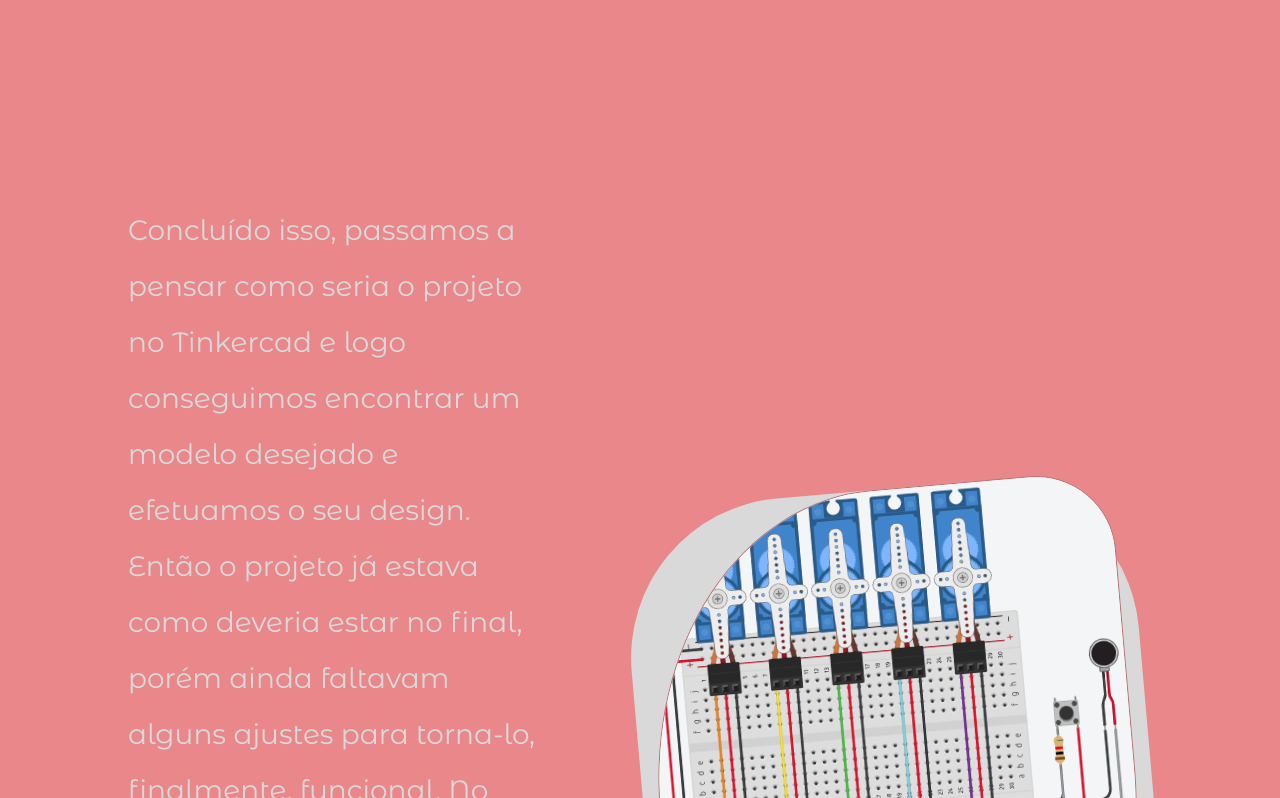
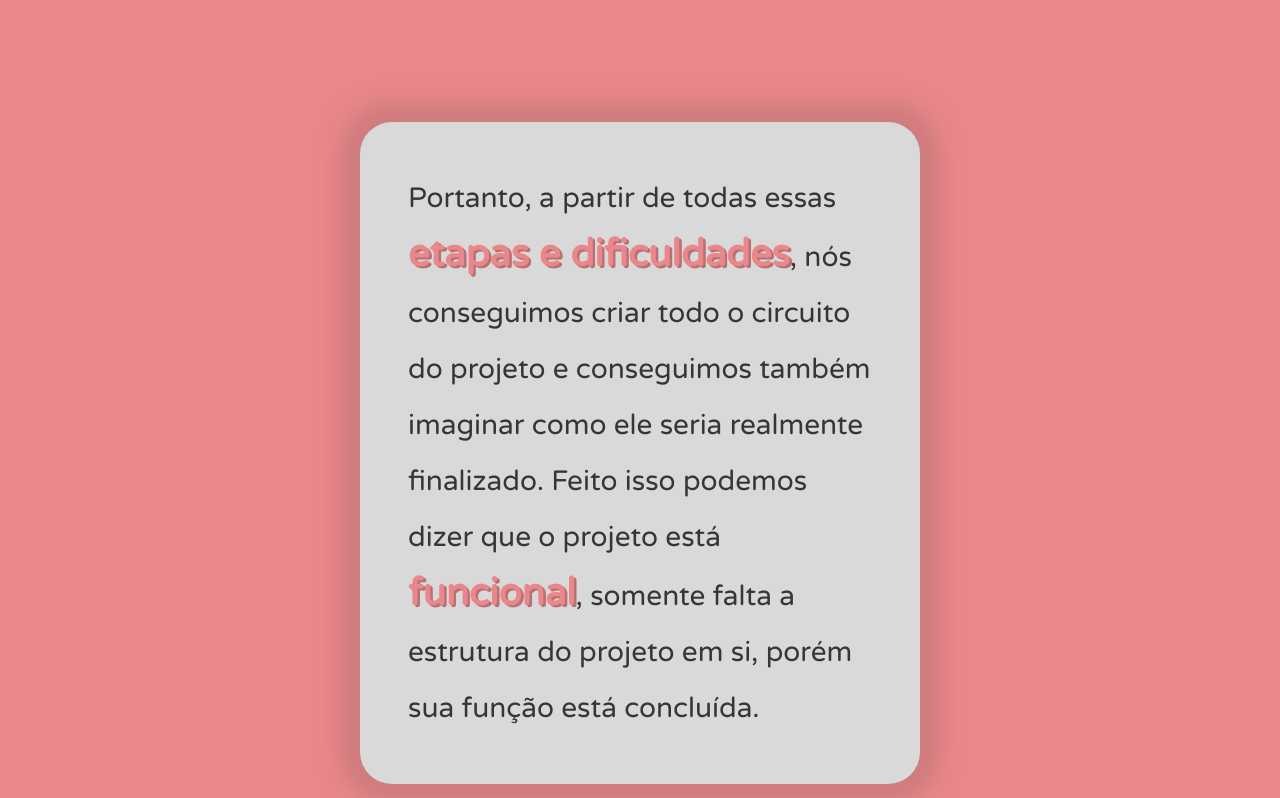
Before and after one commit to RafaelHDSV/Robotic-Hand, a plain HTML site: page templates/index.html in a window 1280 px wide. Shown: the part 7302-8100 px from the top of the page. Drawn offline with nearby package versions, Linux system fonts and the light colour scheme; files whose address does not match are found by name.

Commit message:
Update index.hmtl

```diff
--- a/templates/index.html
+++ b/templates/index.html
@@ -1,4 +1,3 @@
-<!-- FUNCIONOU -->
 <!DOCTYPE html>
 <html lang="en">
 
@@ -221,7 +220,7 @@
                 FES, porém o FES utiliza Eletrochoques e nós utilizamos a simples força de fios</p>
         </div>
 
-        <div class="container_primary">
+        <!-- <div class="container_primary">
             <p>Concluído isso, passamos a pensar como seria o projeto no Tinkercad e logo conseguimos
                 encontrar um modelo desejado e efetuamos o seu design. Então o projeto já estava como deveria estar
                 no final, porém ainda faltavam alguns ajustes para torna-lo, finalmente, funcional. No
@@ -259,7 +258,7 @@
                     allow="accelerometer; autoplay; clipboard-write; encrypted-media; gyroscope; picture-in-picture"
                     allowfullscreen></iframe>
             </div>
-        </div>
+        </div> -->
 
         <div class="container_secundary">
             <p>Portanto, a partir de todas essas <strong>etapas e dificuldades</strong>, nós conseguimos criar todo o
```
Also changed, not shown: 1 other file.
